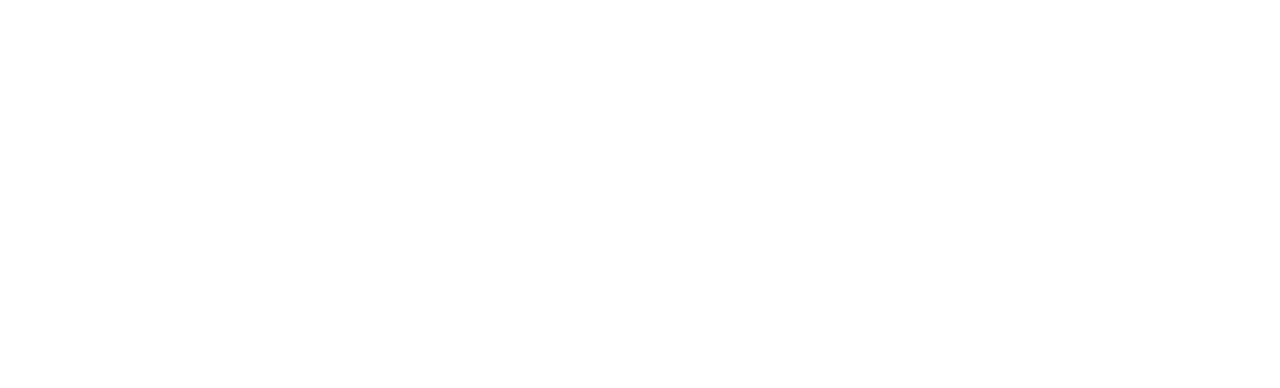
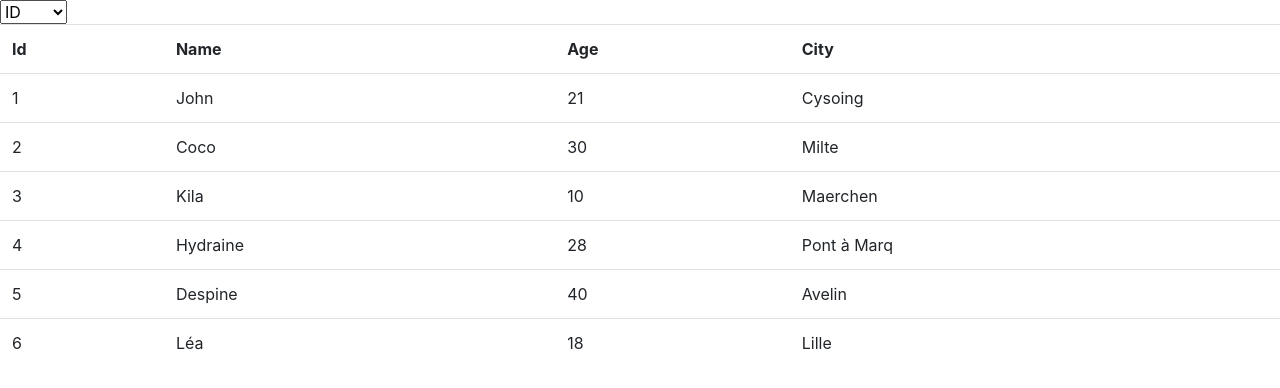
Before and after one commit to julebbb/Javascript-POO-4, a plain HTML site: page index.html in a window 1280 px wide. Drawn offline with nearby package versions, Linux system fonts and the light colour scheme.

Commit message:
add table with json with ajax

```diff
--- a/index.html
+++ b/index.html
@@ -12,7 +12,8 @@
   <link rel="apple-touch-icon" href="icon.png">
   <!-- Place favicon.ico in the root directory -->
   <!--32x32 le favicon -->
-
+  <link rel="stylesheet" href="https://stackpath.bootstrapcdn.com/bootstrap/4.1.2/css/bootstrap.min.css" integrity="sha384-Smlep5jCw/wG7hdkwQ/Z5nLIefveQRIY9nfy6xoR1uRYBtpZgI6339F5dgvm/e9B"
+  crossorigin="anonymous">
   <link rel="stylesheet" href="css/normalize.css">
   <link rel="stylesheet" href="css/main.css">
 </head>
@@ -23,11 +24,19 @@
   <![endif]-->
 
   <!-- Add your site or application content here -->
+  <main id="main">
 
+  </main>
 
   <script src="js/vendor/modernizr-3.6.0.min.js"></script>
   <script src="https://code.jquery.com/jquery-3.3.1.min.js" integrity="sha256-FgpCb/KJQlLNfOu91ta32o/NMZxltwRo8QtmkMRdAu8=" crossorigin="anonymous"></script>
   <script>window.jQuery || document.write('<script src="js/vendor/jquery-3.3.1.min.js"><\/script>')</script>
+  <script src="https://code.jquery.com/jquery-3.3.1.slim.min.js" integrity="sha384-q8i/X+965DzO0rT7abK41JStQIAqVgRVzpbzo5smXKp4YfRvH+8abtTE1Pi6jizo"
+  crossorigin="anonymous"></script>
+  <script src="https://cdnjs.cloudflare.com/ajax/libs/popper.js/1.14.3/umd/popper.min.js" integrity="sha384-ZMP7rVo3mIykV+2+9J3UJ46jBk0WLaUAdn689aCwoqbBJiSnjAK/l8WvCWPIPm49"
+  crossorigin="anonymous"></script>
+  <script src="https://stackpath.bootstrapcdn.com/bootstrap/4.1.2/js/bootstrap.min.js" integrity="sha384-o+RDsa0aLu++PJvFqy8fFScvbHFLtbvScb8AjopnFD+iEQ7wo/CG0xlczd+2O/em"
+  crossorigin="anonymous"></script>
   <script src="js/plugins.js"></script>
   <script src="js/main.js"></script>
 
--- a/js/main.js
+++ b/js/main.js
@@ -0,0 +1,29 @@
+var main = document.getElementById('main');
+var xhttp = new XMLHttpRequest();
+var customer = {};
+
+xhttp.onreadystatechange = function () {
+    if (this.readyState == 4 && this.status == 200) {
+        customer = JSON.parse(xhttp.responseText);
+        console.log(customer.Customer[0].name);
+        let selected = '<select name="sort" id="sort"><option value="id">ID</option><option value="name">Name</option><option value="age">Age</option><option value ="city">City</option></select>'
+        let table = '<table class="table"><tr><th>Id</th><th>Name</th><th>Age</th><th>City</th></tr>';
+         for (i = 0; i < customer.Customer.length; i++) {
+             table += "<tr><td>" +
+                 customer.Customer[i].id +
+                 "</td><td>" +
+                 customer.Customer[i].name +
+                 "</td><td>" +
+                 customer.Customer[i].age +
+                 "</td><td>" +
+                 customer.Customer[i].city +
+                 "</td></tr>";
+         }
+         main.innerHTML = selected + table;
+         console.log(table);
+
+
+    }
+};
+xhttp.open("GET", "js/main.json", true);
+xhttp.send(null);
--- /dev/null
+++ b/js/main.json
@@ -0,0 +1,9 @@
+{ "Customer": [
+    {"id": 1, "name": "John", "age": 21, "city": "Cysoing"},
+    {"id": 2, "name": "Coco", "age": 30, "city": "Milte"},
+    {"id": 3, "name": "Kila", "age": 10, "city": "Maerchen"},
+    {"id": 4, "name": "Hydraine", "age": 28, "city": "Pont à Marq"},
+    {"id": 5, "name": "Despine", "age": 40, "city": "Avelin"},
+    {"id": 6, "name": "Léa", "age": 18, "city": "Lille"}
+    ]
+}
```
